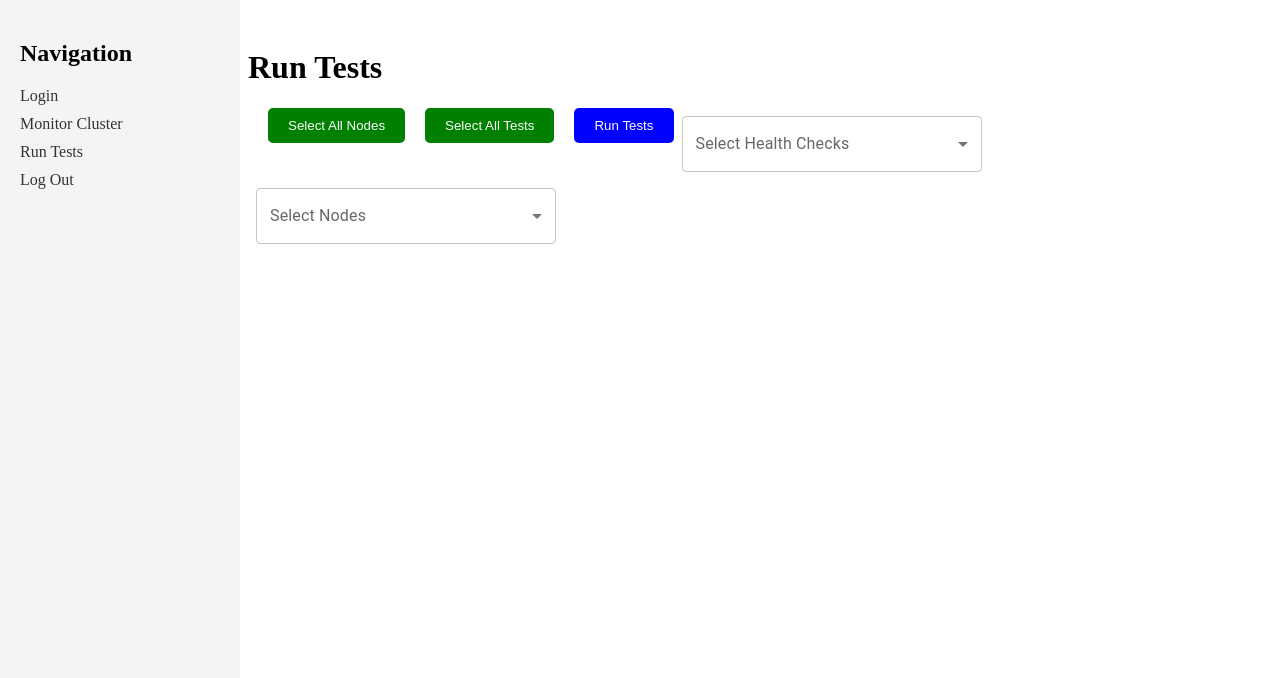
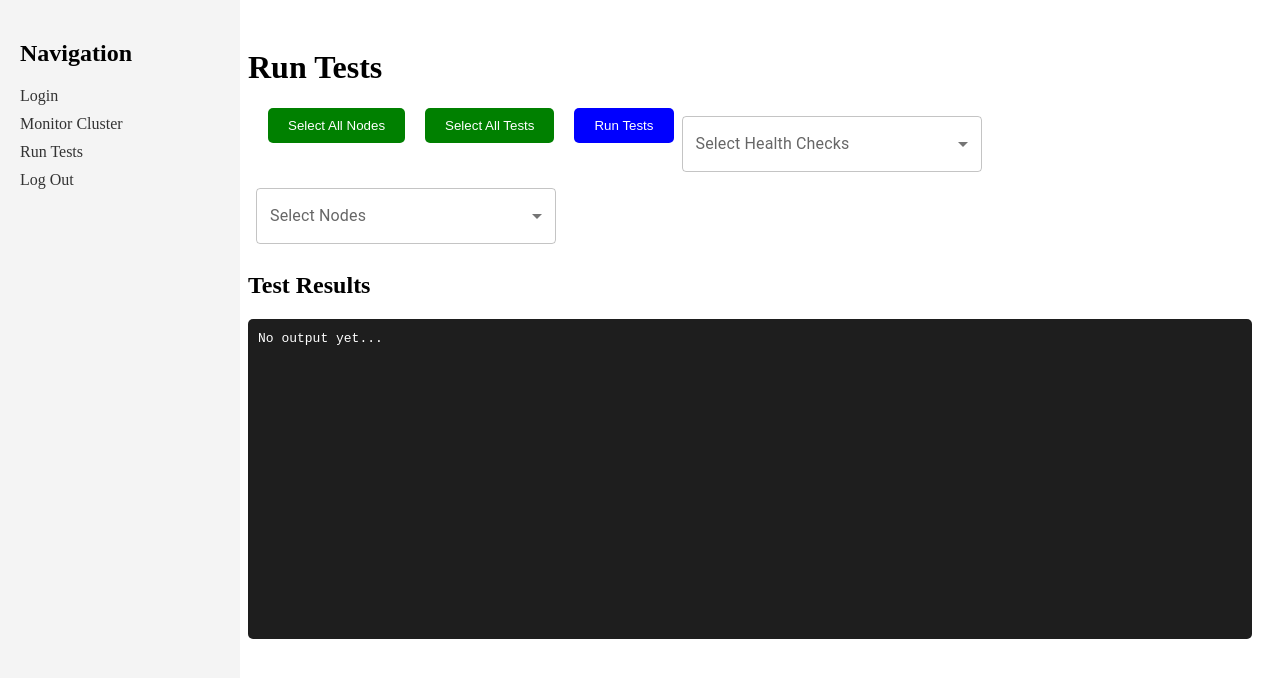
Before and after one commit to IBM/autopilot, a React (Vite) app in the folder app/: page /testing in a window 1280 px wide. Shown: the top 678 px of the page. Built offline with nearby package versions, Linux system fonts and the light colour scheme; the HTML template or start-up script is replaced by a standard one.

Commit message:
added embedded terminal window to output test results

```diff
--- a/app/src/Testing.jsx
+++ b/app/src/Testing.jsx
@@ -1,15 +1,16 @@
 import React, { useState } from 'react';
 import Button from './components/Button';
 import MultiSelect from './components/MultiSelect';
-import runTests from './api/runTests'
+import Terminal from './components/Terminal';  // Import the terminal component
+import runTests from './api/runTests';
 
 function Testing() {
-
     const [selectedTests, setSelectedTests] = useState([]);
     const [selectedNodes, setSelectedNodes] = useState([]);
+    const [terminalValue, setTerminalValue] = useState(''); // State to store terminal output
 
-    const tests = ['pciebw', 'dcgm', 'remapped', 'ping']; // can be hardcoded constant
-    const nodes = ['kind-worker', 'kind-worker2', 'kind-worker3']; // should be pulled from Kubernetes API rather than constant
+    const tests = ['pciebw', 'dcgm', 'remapped', 'ping']; // Hardcoded constant
+    const nodes = ['kind-worker', 'kind-worker2', 'kind-worker3']; // Hardcoded for now
 
     const handleSelectTests = (selected) => {
         setSelectedTests(selected);
@@ -20,25 +21,22 @@ function Testing() {
     };
 
     const submitTests = () => {
-        console.log('Run Tests clicked');
-        console.log(selectedTests)
-        console.log(selectedNodes)
-
         runTests(selectedTests, selectedNodes)
             .then((results) => {
-                console.log('Test Results:', results);
+                setTerminalValue(results);
             })
             .catch((error) => {
                 console.error('Error fetching test results:', error);
+                setTerminalValue('Error: ' + error.message);
             });
     };
 
     const selectAllNodes = () => {
-        setSelectedNodes(nodes)
+        setSelectedNodes(nodes);
     };
 
     const selectAllTests = () => {
-        setSelectedTests(tests)
+        setSelectedTests(tests);
     };
 
     return (
@@ -76,6 +74,9 @@ function Testing() {
                 selectedValues={selectedNodes}
                 handleChange={handleSelectNodes}
             />
+
+            <h2>Test Results</h2>
+            <Terminal output={terminalValue} />
         </div>
     );
 }
--- /dev/null
+++ b/app/src/components/Terminal.jsx
@@ -0,0 +1,28 @@
+import React from 'react';
+
+const Terminal = ({ output }) => {
+    return (
+        <div style={styles.terminal}>
+            <pre style={styles.output}>{output || "No output yet..."}</pre>
+        </div>
+    );
+}
+
+const styles = {
+    terminal: {
+        backgroundColor: '#1e1e1e',
+        color: 'white',
+        padding: '10px',
+        borderRadius: '5px',
+        height: '300px',
+        overflowY: 'auto',
+        fontFamily: 'monospace',
+        whiteSpace: 'pre-wrap',
+    },
+    output: {
+        margin: 0,
+        lineHeight: '1.5',
+    }
+};
+
+export default Terminal;
```
